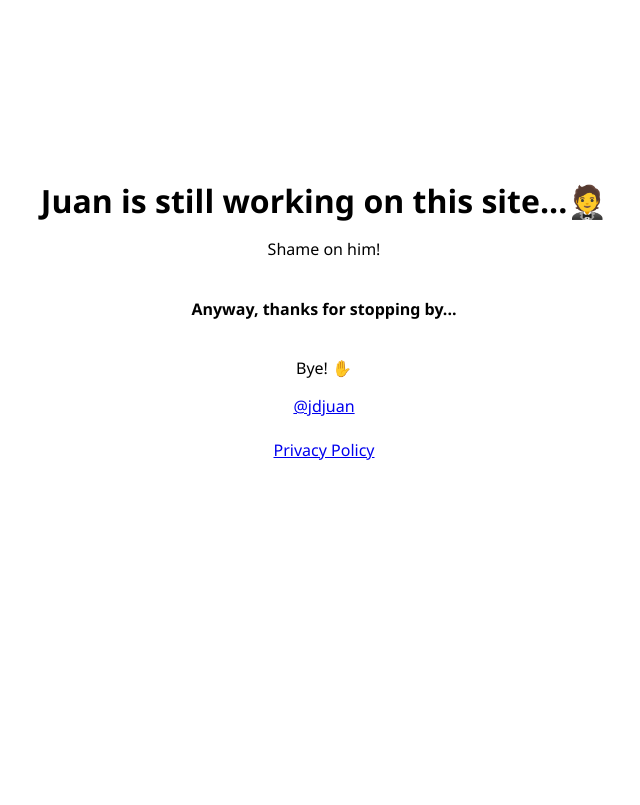
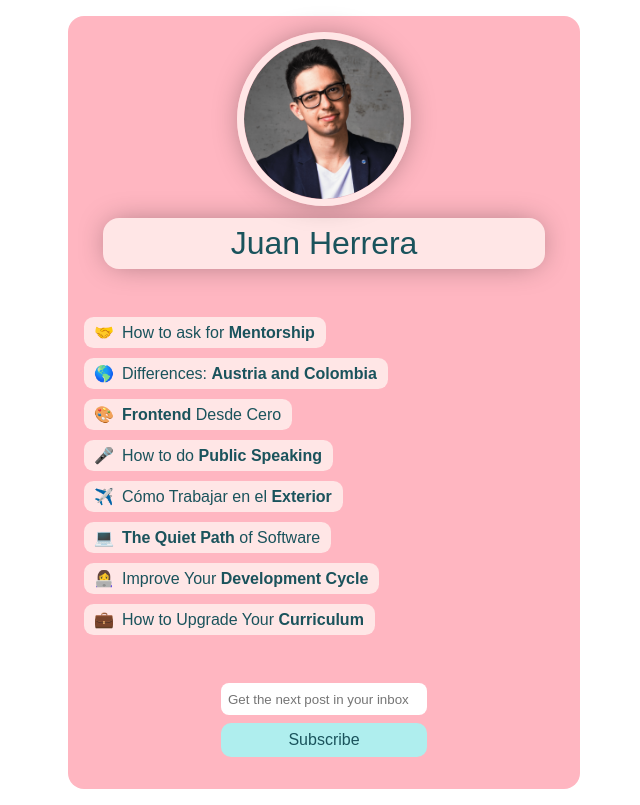
Before and after one commit to jdjuan/juan, an Angular app: page / in a window 1280 px wide. Shown: the whole page, without its empty margins (316-956 px from the left). Built offline with nearby package versions, Linux system fonts and the light colour scheme.

Commit message:
feat: add new profile view

```diff
--- a/package.json
+++ b/package.json
@@ -3,7 +3,7 @@
   "version": "0.0.0",
   "scripts": {
     "ng": "ng",
-    "start": "ng serve",
+    "start": "ng serve -o --host 0.0.0.0",
     "build": "ng build --prod && cpy 'docs/index.html' 'docs' --rename=404.html",
     "test": "ng test",
     "lint": "ng lint",
--- a/src/app/profile/profile.component.html
+++ b/src/app/profile/profile.component.html
@@ -1,12 +1,59 @@
 <div class="container">
-  <h1>Juan is still working on this site...🤵</h1>
+  <div class="header">
+    <img src="assets/profile.png" alt="" />
+    <div class="name">Juan Herrera</div>
+  </div>
+  <div class="content">
+    <div class="link-container">
+      <span>🤝</span>
+      <a href="https://twitter.com/jdjuan/status/1299984661200941058" target="_blank">How to ask for <span class="highlight">Mentorship</span></a>
+    </div>
+    <div class="link-container">
+      <span>🌎</span>
+      <a href="https://twitter.com/jdjuan/status/1293112496505724929" target="_blank">Differences: <span class="highlight">Austria and
+          Colombia</span></a>
+    </div>
+    <div class="link-container">
+      <span>🎨</span>
+      <a href="https://twitter.com/jdjuan/status/1288466193968517126" target="_blank"><span class="highlight">Frontend</span> Desde Cero</a>
+    </div>
+    <div class="link-container">
+      <span>🎤</span>
+      <a href="https://twitter.com/jdjuan/status/1280868324973387778" target="_blank">How to do <span class="highlight">Public Speaking</span></a>
+    </div>
+    <div class="link-container">
+      <span>✈️</span>
+      <a href="https://twitter.com/jdjuan/status/1275028906115043333" target="_blank">Cómo Trabajar en el <span class="highlight">Exterior</span></a>
+    </div>
+    <div class="link-container">
+      <span>💻</span>
+      <a href="https://twitter.com/jdjuan/status/1276411410688413696" target="_blank"><span class="highlight">The Quiet Path</span> of Software</a>
+    </div>
+    <div class="link-container">
+      <span>👩‍💻</span>
+      <a href="https://twitter.com/jdjuan/status/1266715418212929536" target="_blank">Improve Your <span class="highlight">Development
+          Cycle</span></a>
+    </div>
+    <div class="link-container">
+      <span>💼</span>
+      <a href="https://twitter.com/jdjuan/status/1263440610893201408" target="_blank">How to Upgrade Your <span
+          class="highlight">Curriculum</span></a>
+    </div>
+  </div>
 
-  <p>Shame on him!</p>
+  <div class="subscribe">
+    <div id="mc_embed_signup">
+      <form action="https://jdjuan.us2.list-manage.com/subscribe/post?u=395582e416a0c357e50836500&amp;id=4a66f17d42" method="post"
+        id="mc-embedded-subscribe-form" name="mc-embedded-subscribe-form" class="validate" target="_blank" novalidate>
+        <div id="mc_embed_signup_scroll">
 
-  <h4>Anyway, thanks for stopping by...</h4>
-
-  <p>Bye! ✋</p>
-
-  <a href="https://twitter.com/jdjuan" target="_blank">@jdjuan</a><br />
-  <a [routerLink]="['/privacy-policy']">Privacy Policy</a>
+          <input type="email" value="" name="EMAIL" class="email text-field" id="mce-EMAIL" placeholder="Get the next post in your inbox" required>
+          <!-- real people should not fill this in and expect good things - do not remove this or risk form bot signups-->
+          <div style="position: absolute; left: -5000px;" aria-hidden="true"><input type="text" name="b_395582e416a0c357e50836500_4a66f17d42"
+              tabindex="-1" value=""></div>
+          <div class="clear"><input type="submit" value="Subscribe" name="subscribe" id="mc-embedded-subscribe" class="button subscribe-button"></div>
+        </div>
+      </form>
+    </div>
+  </div>
 </div>
--- a/src/app/profile/profile.component.scss
+++ b/src/app/profile/profile.component.scss
@@ -1,8 +1,70 @@
+@import '~src/assets/_variables.scss';
+
 .container {
-    display: flex;
+  text-align: center;
+  .header {
+    padding-top: 1rem;
+    img {
+      width: 100%;
+      max-width: 10rem;
+      border: 7px solid $complement;
+      border-radius: 10rem;
+      box-shadow: 0 0px 30px -6px rgba(0, 0, 0, 0.4);
+      margin-bottom: 0.5rem;
+    }
+    .name {
+      font-size: 2rem;
+      background-color: $complement;
+      border-radius: 1rem;
+      padding: 7px 16px;
+      box-shadow: 0 0px 30px -6px rgba(0, 0, 0, 0.4);
+      width: 80%;
+      margin: auto;
+    }
+  }
+  .content {
+    text-align: left;
+    margin: 3rem 1rem;
+    .link-container {
+      padding: 6px 11px 6px 10px;
+      border-radius: 0.6rem;
+      background-color: $complement;
+      display: flex;
+      align-items: baseline;
+      width: fit-content;
+      margin-bottom: 10px;
+      &:hover {
+        cursor: pointer;
+        background-color: yellow;
+      }
+      a {
+        margin-left: 8px;
+        .highlight {
+          font-weight: bold;
+        }
+      }
+    }
+  }
+  .subscribe {
     text-align: center;
-    height: 80vh;
-    flex-direction: column;
-    align-items: center;
-    justify-content: center;
+    .text-field {
+      padding: 0px 7px;
+      margin: 0;
+      width: 12rem;
+      height: 2rem;
+      border-radius: 8px;
+      border: 0px solid;
+      outline: none;
+      color: $accent;
+    }
+    .subscribe-button {
+      color: $accent;
+      margin: 8px 0 2rem 0;
+      background-color: $complement2;
+      font-size: 1rem;
+      padding: 8px 67px;
+      border-radius: 10px;
+      border: 0px solid;
+    }
+  }
 }
--- /dev/null
+++ b/src/assets/_variables.scss
@@ -0,0 +1,6 @@
+$primary: lightpink;
+$accent: #1a535c;
+$complement: yellow;
+$complement: springgreen;
+$complement: #ffe6e6;
+$complement2: paleturquoise;
--- a/src/index.html
+++ b/src/index.html
@@ -1,5 +1,6 @@
 <!DOCTYPE html>
 <html lang="en">
+
 <head>
   <meta charset="utf-8" />
   <title>Juan Herrera</title>
@@ -12,4 +13,5 @@
 <body>
   <app-root></app-root>
 </body>
+
 </html>
--- a/src/styles.scss
+++ b/src/styles.scss
@@ -1,9 +1,37 @@
 /* You can add global styles to this file, and also import other style files */
+@import '~src/assets/_variables.scss';
 
 * {
-  font-family: 'Segoe UI', Tahoma, Geneva, Verdana, sans-serif;
+  font-family: sans-serif;
 }
 
-html, body, h1 {
+html {
+  background-color: white;
+}
+
+html,
+body,
+h1 {
   margin: 0;
 }
+
+body {
+  background-color: $primary;
+  color: $accent;
+}
+@media (min-width: 700px) {
+  body {
+    max-width: 32rem;
+    margin: 1rem auto;
+    border-radius: 1rem;
+  }
+}
+
+a {
+  text-decoration: none;
+  color: $accent;
+  &:active,
+  &:visited {
+    background-color: initial;
+  }
+}
```
Also changed, not shown: src/app/app.module.ts (+7 -2 lines), src/assets/profile.png (added), 1 other file (tests, documents, lock files or other folders). Lines whose indentation alone changed are shown as unchanged.
